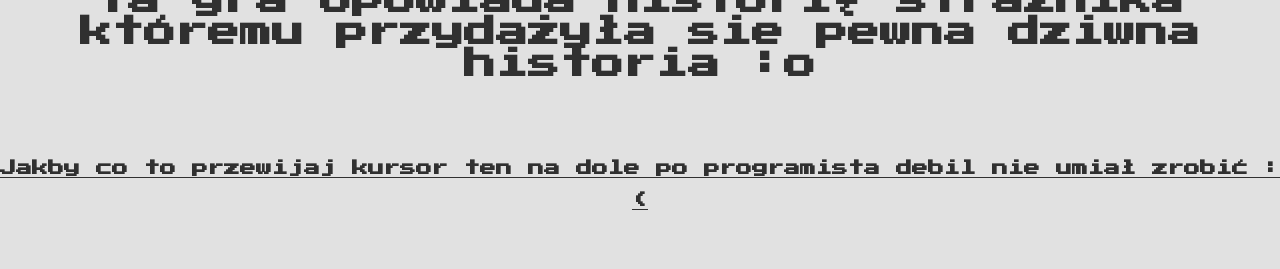
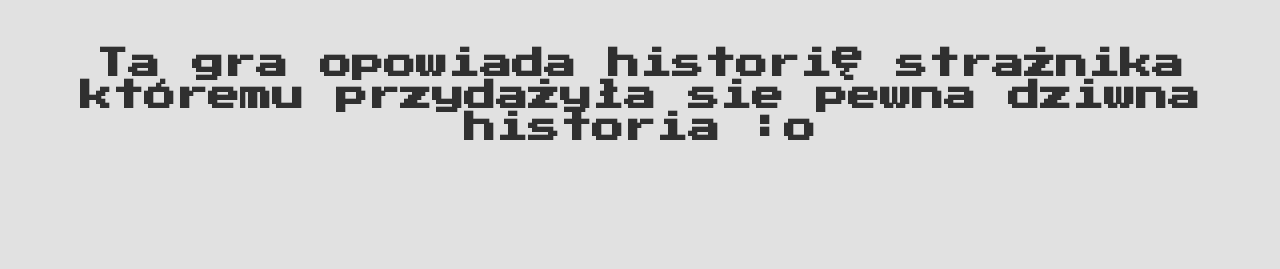
Before and after one commit to Jakub-Rudnik/jakub-rudnik.github.io, a plain HTML site: page straznik/game_information.html in a window 1280 px wide. Shown: the part 254-523 px from the top of the page. Drawn offline with nearby package versions, Linux system fonts and the light colour scheme.

Commit message:
informacje o grze

```diff
--- a/straznik/css/home.scss
+++ b/straznik/css/home.scss
@@ -34,11 +34,6 @@ body {
         font-size: 2em;
         margin-top: 2em;
         opacity: 0;
-
-        span {
-            font-size: 0.5em;
-            text-decoration: underline;
-        }
     }
 
     @keyframes colorTitle {
--- a/straznik/game_information.html
+++ b/straznik/game_information.html
@@ -12,9 +12,7 @@
 <body>
     <section class="home">
         <p id="title">ZJARANY STRAŻNIK</p>
-        <h1 class="description">Ta gra opowiada historię strażnika któremu przydażyła sie pewna dziwna historia :o
-            <br><br><br>
-            <span>Jakby co to przewijaj kursor ten na dole po programista debil nie umiał zrobić :(</span></h1>
+        <h1 class="description">Ta gra opowiada historię strażnika któremu przydażyła sie pewna dziwna historia :o</h1>
         <a href="game.html" class="btn" id="btn">
             GRAJ
         </a>
```
Also changed, not shown: straznik/css/home.css, straznik/css/home.min.css.
